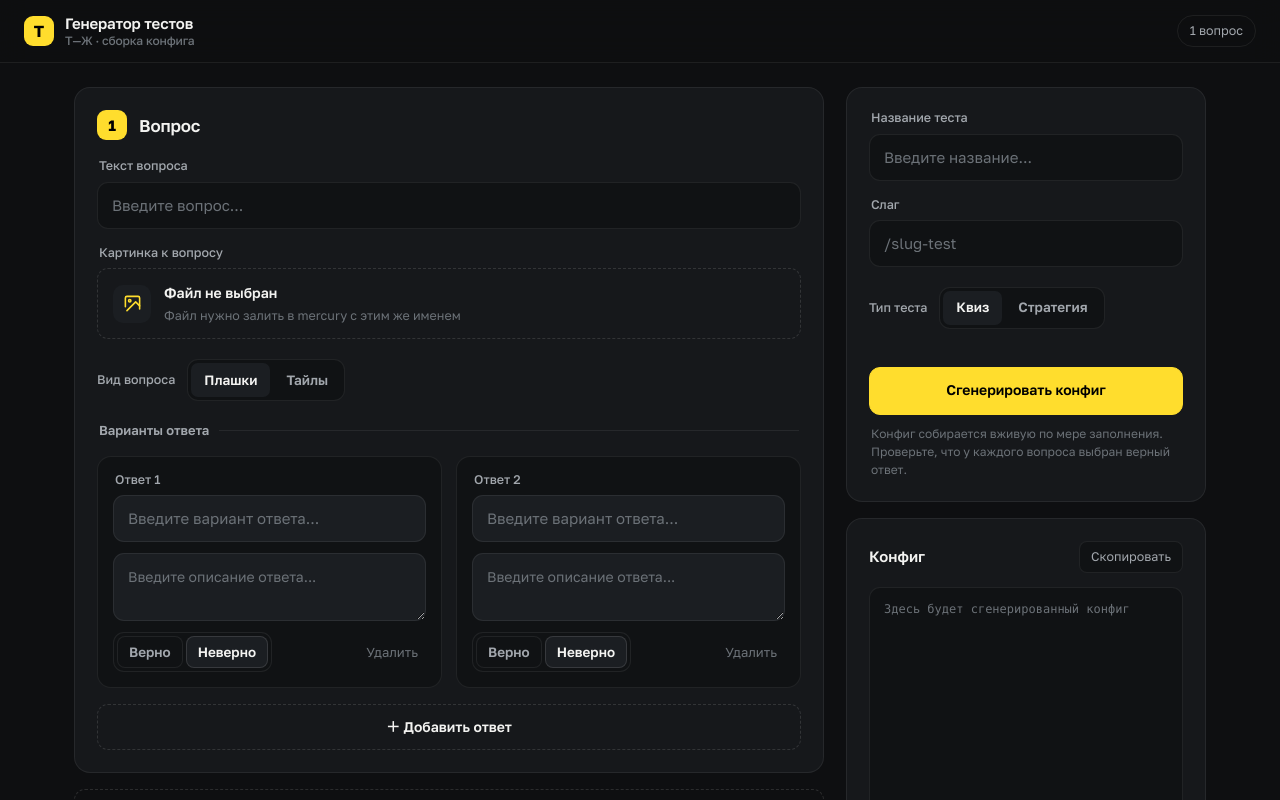
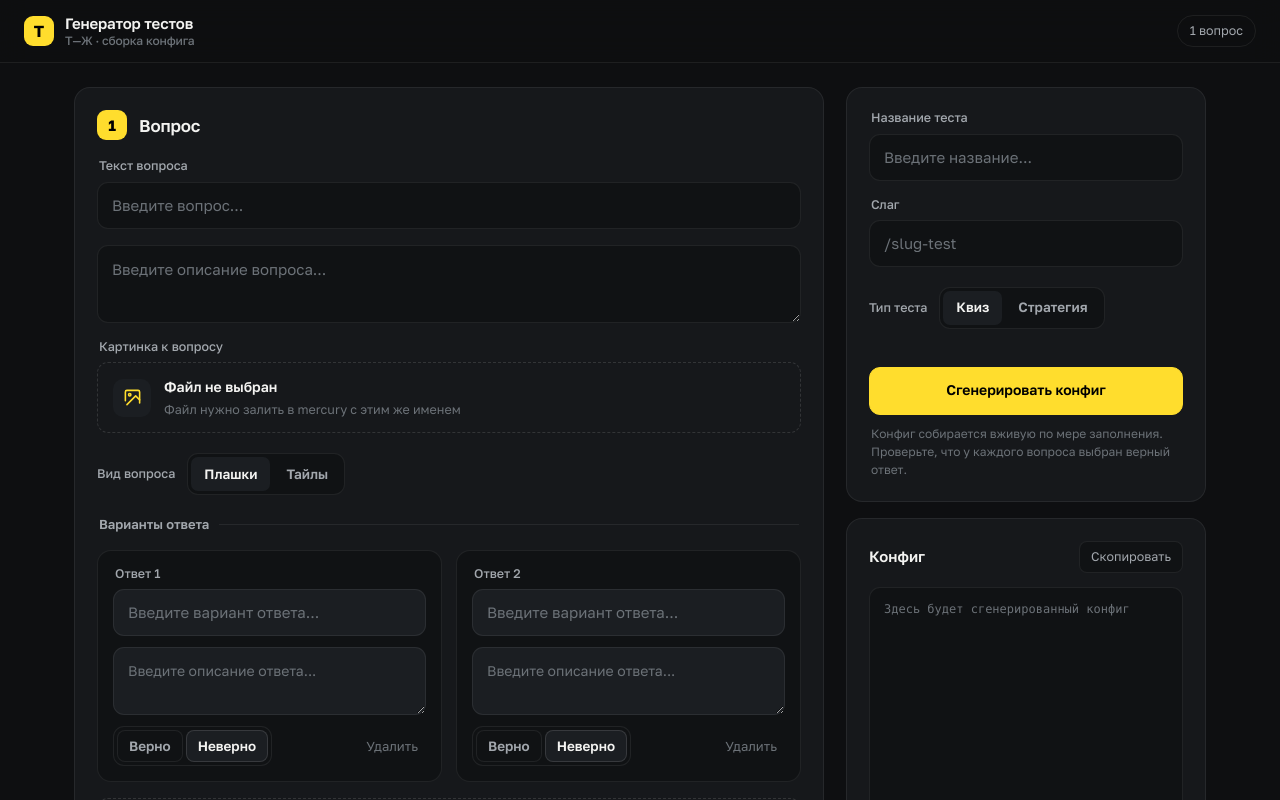
Before and after one commit to polluushka/test-generator, a React (Vite) app: page / in a window 1280 px wide. Shown: the top 800 px of the page. Built offline with nearby package versions, Linux system fonts and the light colour scheme.

Commit message:
adding a description of the question

```diff
--- a/src/App.jsx
+++ b/src/App.jsx
@@ -80,7 +80,10 @@ function App() {
 
     switch (focusElem.type) {
       case "questionTitle":
-        text = dataQuestionsAnswers[focusElem.id].question[0].text;
+        text = dataQuestionsAnswers[focusElem.id].question.find(obj => obj.type === "title").text;
+        break;
+      case "questionDescription":
+        text = dataQuestionsAnswers[focusElem.id].question.find(obj => obj.type === "description").text;
         break;
       case "answerTitle":
         text = dataQuestionsAnswers[focusElem.id[0]].answers[focusElem.id[1]].title;
@@ -100,8 +103,8 @@ function App() {
     const textLink = `<a href="${data.link_input}">` + text.slice(indexSubstr, indexSubstr + selectionValue.length) + "</a>";
     const formattedText = text.slice(0, indexSubstr) + textLink + text.slice(indexSubstr + selectionValue.length);
 
-    if(focusElem.type === "questionTitle" || focusElem.type === "answerTitle"
-      || focusElem.type === "answerDescription") addLinkQuestionsAnswers(focusElem, formattedText)
+    if(focusElem.type === "questionTitle" || focusElem.type === "questionDescription"
+      || focusElem.type === "answerTitle" || focusElem.type === "answerDescription") addLinkQuestionsAnswers(focusElem, formattedText)
     else addLinkResult(focusElem, formattedText);
 
     setIsOpen(prev => prev === false ? true : false);
@@ -122,6 +125,12 @@ function App() {
                     ...("score" in answer && { score: Number(answer.score) }),
                     description: processText(answer.description)
                   }
+              }),
+              question: (step.question.filter(setting =>
+                setting.type === "description" ? (setting.text.length > 0 ? true : false) : true
+              )).map(setting => {
+                return setting.type === "description"
+                  ? processText(setting.text) : setting;
               })
             }
           }),
@@ -250,16 +259,25 @@ function App() {
 
                   <div className="stack">
                     <Input type="text" placeholder="Введите вопрос..." label="Текст вопроса" readOnly={ false }
-                      id={`question${questionNumber}`} name={`question${questionNumber}`} value={question.question[0].text}
+                      id={`question${questionNumber}`} name={`question${questionNumber}`} value={question.question.find(obj => obj.type === "title").text}
                       onInput={ (event) => enterDataQuestionsAnswers(event, index_question, undefined) }
                       onFocus={ () => { setFocusElem({ type: "questionTitle", id: index_question })} } />
+                  </div>
+
+                  <div className="stack">
+                    <Textarea readOnly={false} placeholder="Введите описание вопроса..." heightArea="5"
+                      ariaLabel={`Описание вопроса ${questionNumber}`} id={`question${questionNumber}_description`}
+                      value={ question.question.find(obj => "text" in obj && obj?.type === "description").text }
+                      onFocus={ () => {setFocusElem({ type: "questionDescription", id: index_question })} }
+                      name={`question${questionNumber}_description`} onInput={(event) => enterDataQuestionsAnswers(event, index_question) } />
                   </div>
 
                   <div className="stack">
                     <span className="field-label">Картинка к вопросу</span>
                     <InputFile label="Картинка к вопросу" id={`imgQuestion${questionNumber}`} name={`imgQuestion${questionNumber}`}
                       onInput={ (event) => enterDataQuestionsAnswers(event, index_question, undefined) }
-                      nameImage={ question.question[1] ? question.question[1].url.split("/").at(-1) : "Файл не выбран"} />
+                      nameImage={question.question.some(obj => "url" in obj)
+                        ? question.question.find(obj => "url" in obj).url.split("/").at(-1) : "Файл не выбран"} />
                   </div>
 
                   <div className="type-row">
@@ -377,7 +395,7 @@ function App() {
                     <div className="min-badge">
                       <Input type="number" placeholder="0" ariaLabel="Минимальный балл" readOnly={ false }
                         id={`result${resultNumber}_min`} name={`result${resultNumber}_min`}
-                        onInput={(event) => enterDataResult(event, index_result, "min") } value={result.min} />
+                        onInput={(event) => enterDataResult(event, index_result) } value={result.min} />
                       <small>мин. балл</small>
                     </div>
 
@@ -385,7 +403,7 @@ function App() {
                       <div className="stack">
                         <Input type="text" placeholder="Введите название результата..." label={`Результат ${resultNumber}`}
                           id={`result${resultNumber}`} name={`result${resultNumber}`} value={result.title} readOnly={ false }
-                          onInput={(event) => enterDataResult(event, index_result, "result") }
+                          onInput={(event) => enterDataResult(event, index_result) }
                           onFocus={ () => { setFocusElem({ type: "resultTitle", id: index_result })} } />
                       </div>
 
@@ -393,7 +411,7 @@ function App() {
                         <Textarea readOnly={false} placeholder="Введите описание результата..." heightArea="5"
                           ariaLabel={`Описание результата ${resultNumber}`} id={`result${resultNumber}_description`} value={result.description}
                           onFocus={ () => {setFocusElem({ type: "resultDescription", id: index_result })} }
-                          name={`result${resultNumber}_description`} onInput={(event) => enterDataResult(event, index_result, "resultDescription") } />
+                          name={`result${resultNumber}_description`} onInput={(event) => enterDataResult(event, index_result) } />
                       </div>
 
                       <div className="stack">
--- a/src/data/step-template.json
+++ b/src/data/step-template.json
@@ -16,6 +16,10 @@
     {
       "text": "",
       "type": "title"
+    },
+    {
+      "text": "",
+      "type": "description"
     }
   ]
 }
--- a/src/hooks/useQuestionsAnswers.js
+++ b/src/hooks/useQuestionsAnswers.js
@@ -21,7 +21,8 @@ export function useQuestionsAnswers() {
                     })
                 ),
                 question: [
-                    { text: "", type: "title" }
+                    { text: "", type: "title" },
+                    { text: "", type: "description" }
                 ]
             }
         ]);
@@ -78,8 +79,13 @@ export function useQuestionsAnswers() {
 
                     question: [
                         {
-                            ...questions[indexQuestion].question[0],
+                            ...questions[indexQuestion].question.find(obj => obj.type === "title"),
                             ...(eventTarget.name === `question${indexQuestion + 1}` ? { text: eventTarget.value } : {})
+                        },
+
+                        {
+                            ...questions[indexQuestion].question.find(obj => obj.type === "description"),
+                            ...(eventTarget.name === `question${indexQuestion + 1}_description` ? { text: eventTarget.value } : {})
                         },
 
                         ...(eventTarget.name === `imgQuestion${indexQuestion + 1}`
@@ -87,8 +93,8 @@ export function useQuestionsAnswers() {
                                 url: `https://opis-cdn.tinkoffjournal.ru/mercury/${eventTarget.files[0].name}`,
                                 size: "fullWidth",
                                 type: "image"
-                            }] : ("url" in (questions[indexQuestion].question?.[1] ?? {})
-                                ? [questions[indexQuestion].question[1]] : [] )
+                            }] : (questions[indexQuestion].question.some(obj => "url" in obj)
+                                ? [questions[indexQuestion].question.find(obj => "url" in obj)] : [] )
                         )
                     ]
                 }
@@ -168,7 +174,12 @@ export function useQuestionsAnswers() {
             const questions = [...prev];
             switch (focusElem.type) {
                 case "questionTitle":
-                    questions[focusElem.id].question[0] = { ...questions[focusElem.id].question[0], text: formattedText };
+                    questions[focusElem.id].question[questions[focusElem.id].question.findIndex(obj => obj.type === "title")] =
+                        { text: formattedText, type: "title" };
+                    break;
+                case "questionDescription":
+                    questions[focusElem.id].question[questions[focusElem.id].question.findIndex(obj => obj.type === "description")] =
+                        { text: formattedText, type: "description" };
                     break;
                 case "answerTitle":
                     questions[focusElem.id[0]].answers[focusElem.id[1]] = { ...questions[focusElem.id[0]].answers[focusElem.id[1]], title: formattedText };
--- a/src/index.css
+++ b/src/index.css
@@ -22,6 +22,9 @@
 
   --border: rgba(255, 255, 255, 0.07);
   --border-strong: rgba(255, 255, 255, 0.12);
+
+  --modal-glow: rgba(255, 221, 45, 0.07);
+  --modal-bg: rgba(14, 15, 17, 0.7);
 
   --radius: 16px;
   --radius-sm: 11px;
--- a/src/styles/modal.css
+++ b/src/styles/modal.css
@@ -4,15 +4,14 @@
     height: 100vh;
     left: 0;
     top: 0;
-    background: rgba(14, 15, 17, 0.7);
+    background: var(--modal-bg);
     z-index: 100;
 }
 
 .modal-content {
     width: 30%;
     margin: 15rem auto;
+    box-shadow:
+        0 0 30px var(--modal-glow),
+        0 12px 40px rgba(0, 0, 0, 0.35);
 }
-
-body.modal {
-    overflow: hidden;
-}
```
